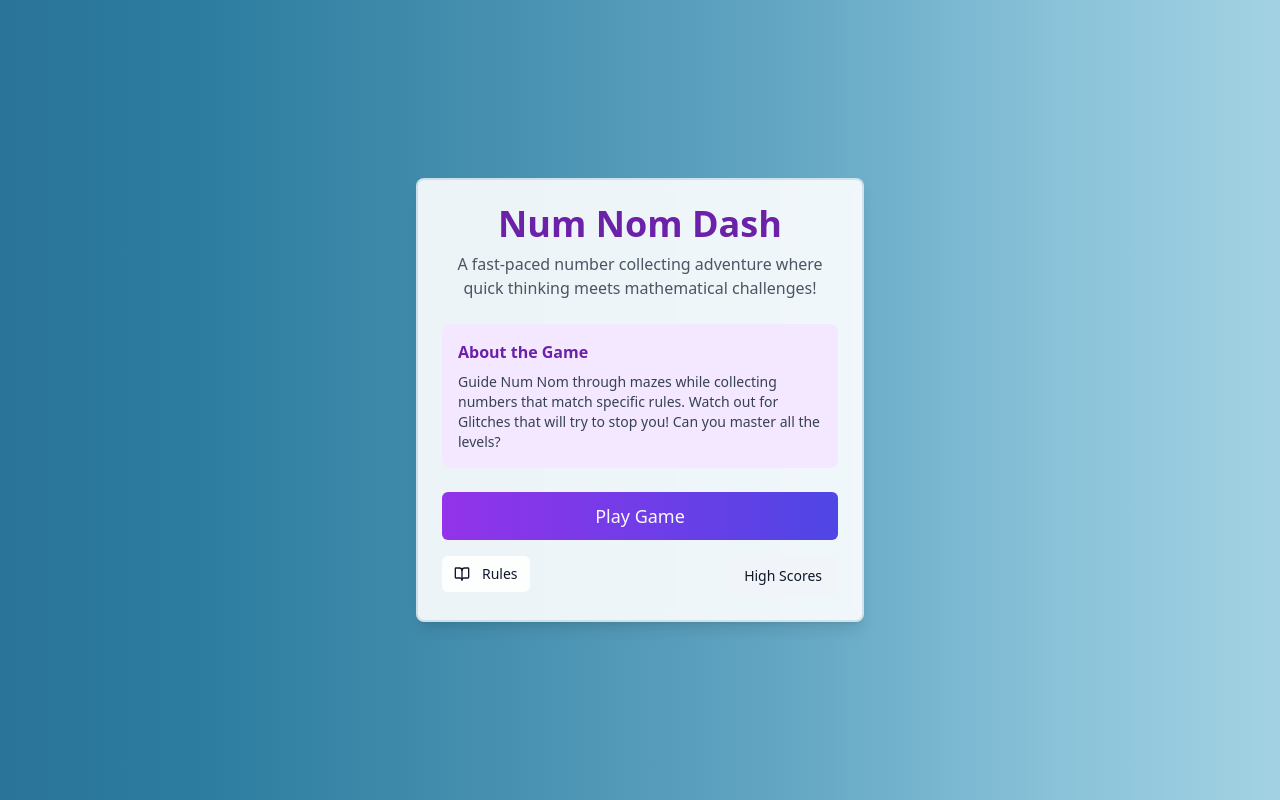
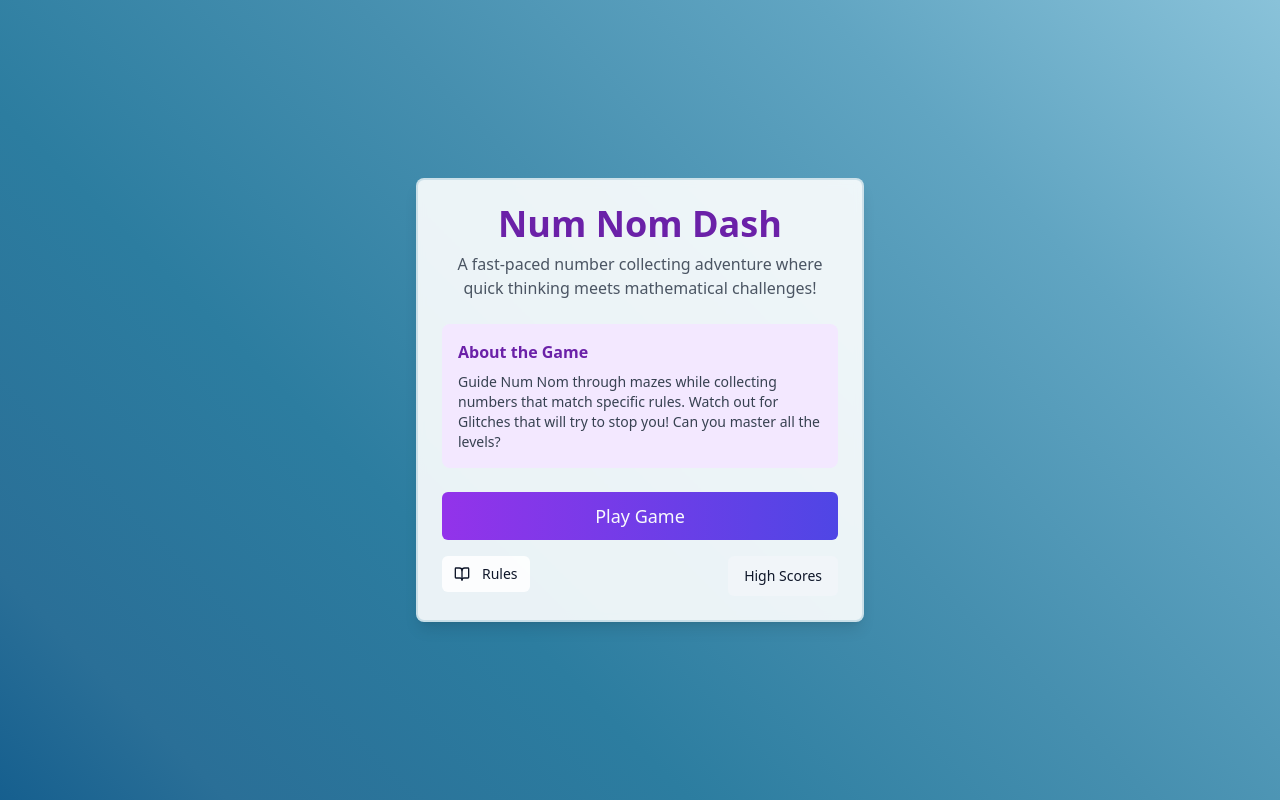
Before and after one commit to spenceriam/num-nom-dash, a React (Vite) app: page / in a window 1280 px wide. Built offline with nearby package versions, Linux system fonts and the light colour scheme.

Commit message:
Fix: Diagonal gradient
Change the gradient direction to diagonal.

```diff
--- a/src/index.css
+++ b/src/index.css
@@ -1,4 +1,3 @@
-
 @tailwind base;
 @tailwind components;
 @tailwind utilities;
@@ -110,8 +109,8 @@
 
   body {
     @apply bg-background text-foreground;
-    background: linear-gradient(to right, #012A4A, #013A63, #01497C, #014F86, #2A6F97, #2C7DA0, #468FAF, #61A5C2, #89C2D9, #A9D6E5);
-    background-size: 200% 100%;
+    background: linear-gradient(45deg, #012A4A, #013A63, #01497C, #014F86, #2A6F97, #2C7DA0, #468FAF, #61A5C2, #89C2D9, #A9D6E5);
+    background-size: 200% 200%;
     animation: gradient 15s ease infinite;
     min-height: 100vh;
   }
```
